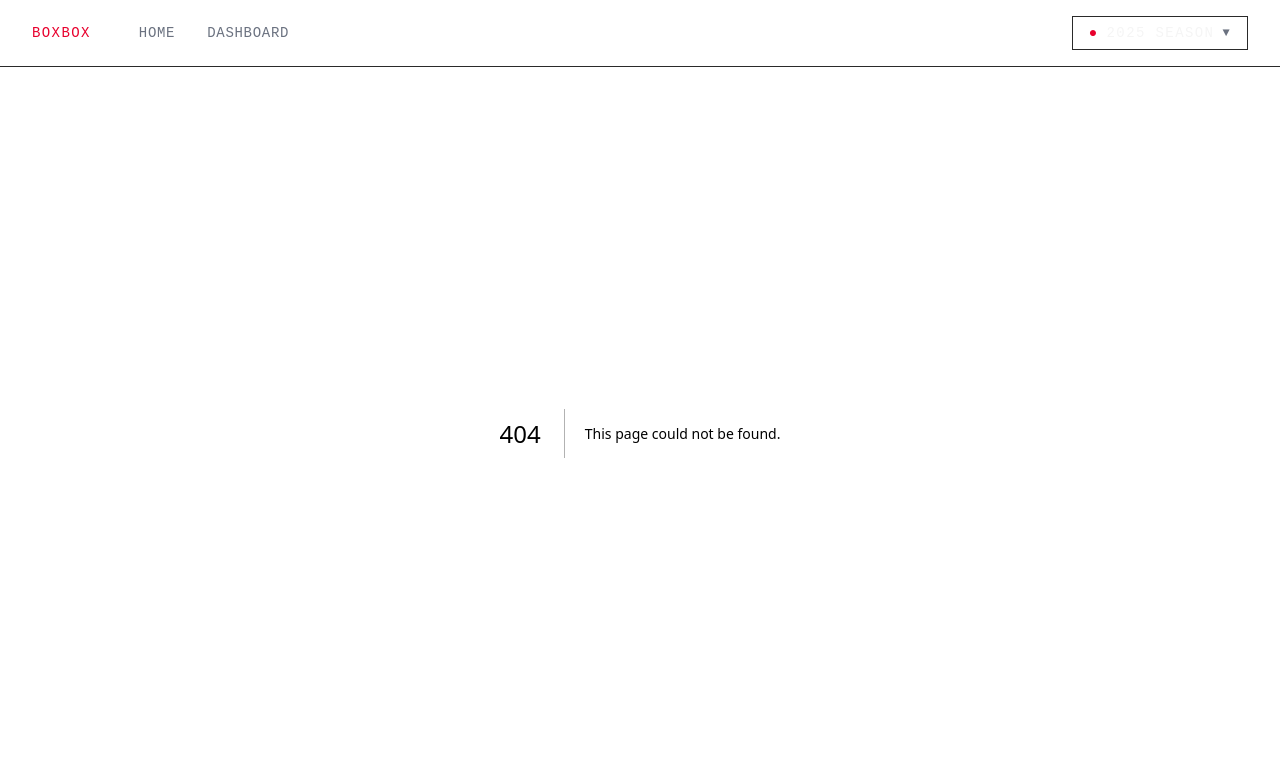
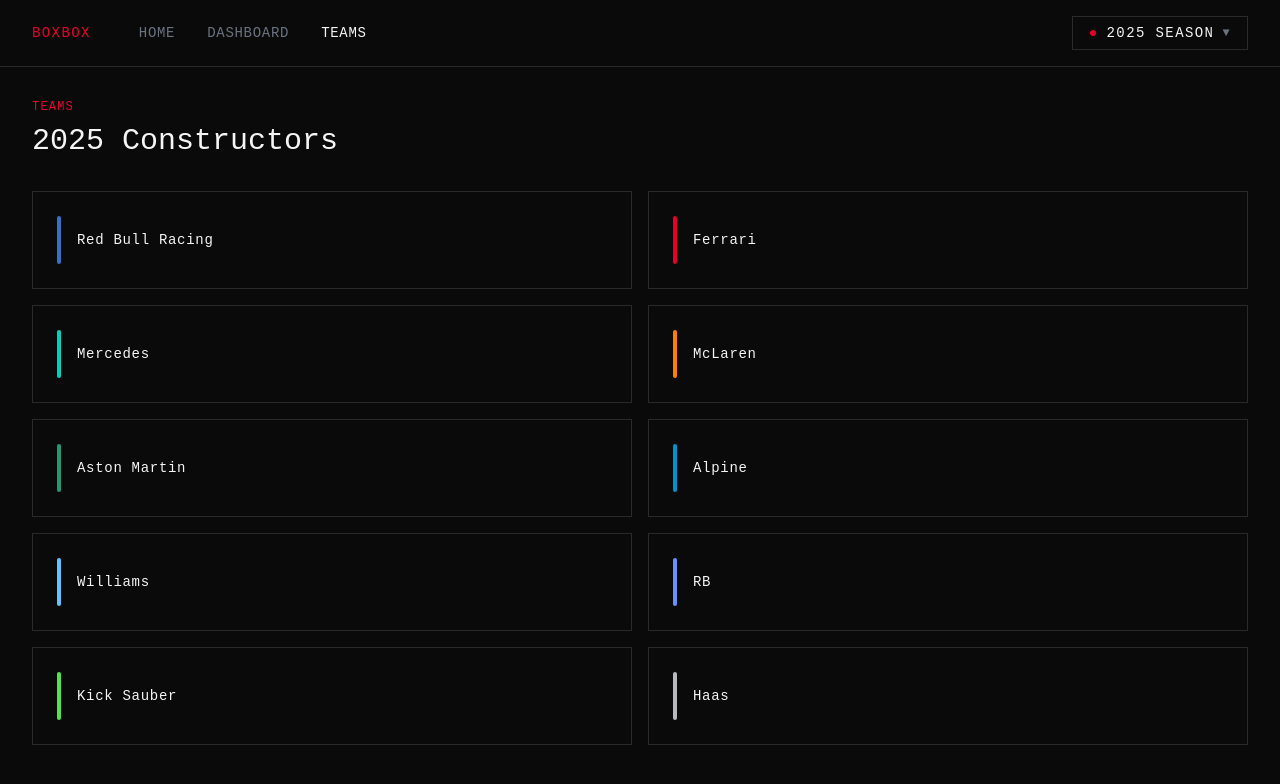
Before and after one commit to AkioTrya/projectboxbox, a Next.js app: page /teams in a window 1280 px wide. Before the commit this address had no page. Shown: the top 784 px of the page. Built offline with nearby package versions, Linux system fonts and the light colour scheme.

Commit message:
feat: teams route, season route, centered placeholder pages

```diff
--- a/app/components/Navbar.tsx
+++ b/app/components/Navbar.tsx
@@ -37,6 +37,12 @@
                     }`}>
                 DASHBOARD
             </Link>
+            <Link
+                href="/teams"
+                className={`text-sm font-display tracking-wider transition-colors ${pathname.startsWith("/teams") ? "text-f1-white" : "text-f1-gray hover:text-f1-white"
+                    }`}>
+                TEAMS
+            </Link>
             {/* Season selector */}
             <div className="ml-auto relative">
                 <button
--- a/app/dashboard/page.tsx
+++ b/app/dashboard/page.tsx
@@ -2,10 +2,9 @@
 
 export default function Dashboard() {
   return (
-    <main className="flex-1 bg-pit-black text-f1-white p-8">
-      <p className="text-f1-red font-display tracking-widest text-xs mb-2">
-        DASHBOARD
-      </p>
+    <main className="flex-1 bg-pit-black text-f1-white flex flex-col items-center justify-center p-8 text-center">      <p className="text-f1-red font-display tracking-widest text-xs mb-2">
+      DASHBOARD
+    </p>
       <h1 className="text-3xl font-display mb-8">
         Race Analysis
       </h1>
--- a/app/season/[year]/page.tsx
+++ b/app/season/[year]/page.tsx
@@ -1,9 +1,8 @@
 export default function SeasonPage({ params }: { params: { year: string } }) {
     return (
-        <main className="flex-1 bg-pit-black text-f1-white p-8">
-            <p className="text-f1-red font-display tracking-widest text-xs mb-2">
-                SEASON
-            </p>
+        <main className="flex-1 bg-pit-black text-f1-white flex flex-col items-center justify-center p-8 text-center">            <p className="text-f1-red font-display tracking-widest text-xs mb-2">
+            SEASON
+        </p>
             <h1 className="text-3xl font-display mb-8">
                 {params.year} Championship
             </h1>
--- /dev/null
+++ b/app/teams/[team]/page.tsx
@@ -0,0 +1,12 @@
+export default async function TeamPage({ params }: { params: Promise<{ team: string }> }) {
+    const { team } = await params;
+
+    return (
+        <main className="flex-1 bg-pit-black text-f1-white flex flex-col items-center justify-center p-8 text-center">            <p className="text-f1-red font-display tracking-widest text-xs mb-2">TEAM</p>
+            <h1 className="text-3xl font-display mb-4 uppercase">
+                {team.replace(/-/g, " ")}
+            </h1>
+            <p className="text-f1-gray">Team profile coming soon.</p>
+        </main>
+    )
+}
--- /dev/null
+++ b/app/teams/page.tsx
@@ -0,0 +1,32 @@
+export default function TeamsPage() {
+    const teams = [
+        { name: "Red Bull Racing", slug: "red-bull", color: "#3671C6", accent: "#FFD700" },
+        { name: "Ferrari", slug: "ferrari", color: "#E8002D", accent: "#FFFFFF" },
+        { name: "Mercedes", slug: "mercedes", color: "#00D2BE", accent: "#FFFFFF" },
+        { name: "McLaren", slug: "mclaren", color: "#FF8000", accent: "#FFFFFF" },
+        { name: "Aston Martin", slug: "aston-martin", color: "#229971", accent: "#FFFFFF" },
+        { name: "Alpine", slug: "alpine", color: "#0093CC", accent: "#FF87BC" },
+        { name: "Williams", slug: "williams", color: "#64C4FF", accent: "#FFFFFF" },
+        { name: "RB", slug: "rb", color: "#6692FF", accent: "#FFFFFF" },
+        { name: "Kick Sauber", slug: "kick-sauber", color: "#52E252", accent: "#FFFFFF" },
+        { name: "Haas", slug: "haas", color: "#B6BABD", accent: "#E8002D" },
+    ];
+
+    return (
+        <main className="flex-1 bg-pit-black text-f1-white p-8">
+            <p className="text-f1-red font-display tracking-widest text-xs mb-2">TEAMS</p>
+            <h1 className="text-3xl font-display mb-8">2025 Constructors</h1>
+            <div className="grid grid-cols-2 gap-4">
+                {teams.map((team) => (
+                    <a
+                        key={team.slug}
+                        href={`/teams/${team.slug}`}
+                        className="border border-pit-border p-6 hover:border-f1-red transition-colors flex items-center gap-4">
+                        <div className="w-1 h-12 rounded-full" style={{ backgroundColor: team.color }} />
+                        <span className="font-display tracking-wider text-sm">{team.name}</span>
+                    </a>
+                ))}
+            </div>
+        </main >
+    )
+}
```
